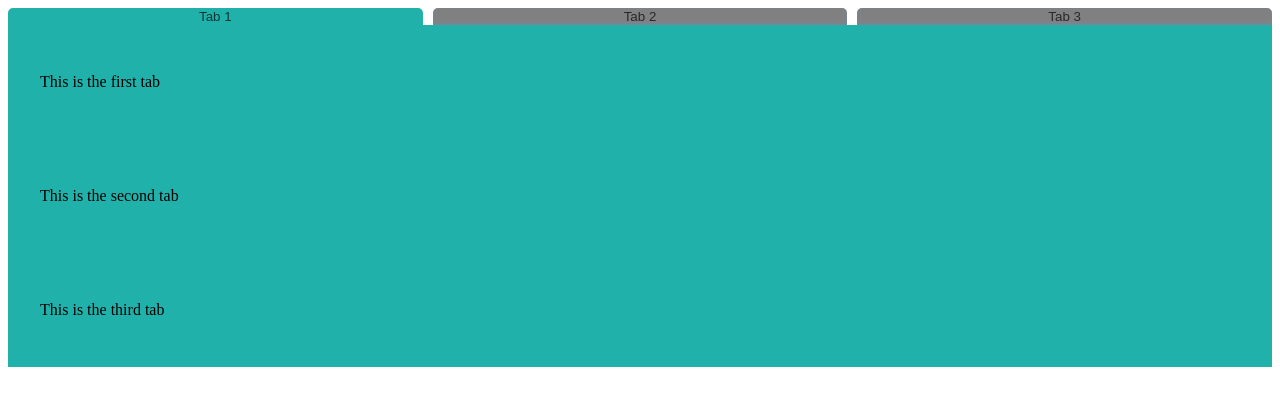
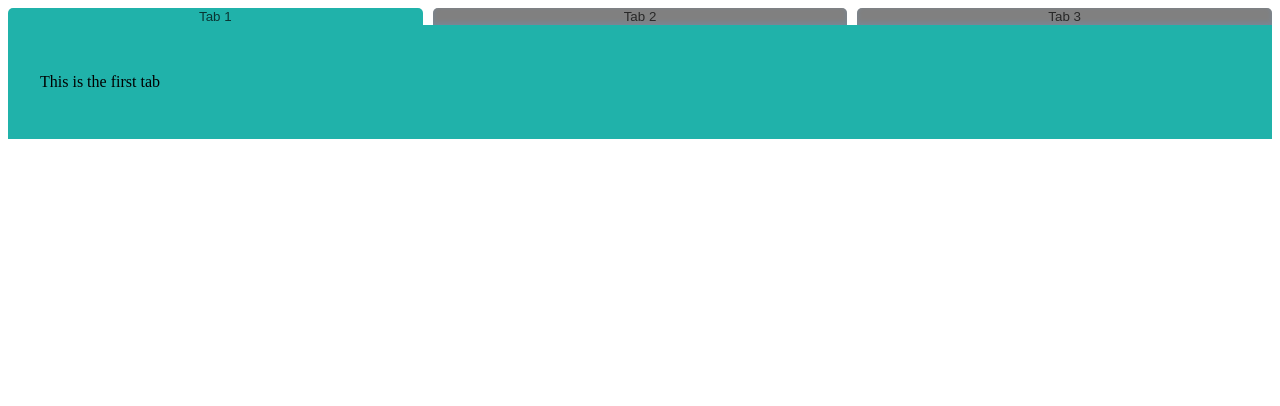
Before and after one commit to dkempton12/javascript-projects-2020, a plain HTML site: page tabs/index.html in a window 1280 px wide. Drawn offline with Linux system fonts and the light colour scheme.

Commit message:
Adding hidden attribute to the other two tab panels (forgot to add)

```diff
--- a/tabs/css/styles.css
+++ b/tabs/css/styles.css
@@ -18,7 +18,7 @@ button {
   border: 0;
   color: #282828;
   border-radius: 5px 5px 0 0;
-  --bs-color: rgba(0,0,0,0.1);
+  box-shadow: rgba(0,0,0,0.1);
   box-shadow: inset 0 -2px 5px lightslategray;
   cursor:pointer;
 }
--- a/tabs/index.html
+++ b/tabs/index.html
@@ -18,10 +18,10 @@
       <div role="tabpanel" aria-labelledby="tab1">
         <p>This is the first tab</p>
       </div>
-      <div role="tabpanel" aria-labelledby="tab2">
+      <div role="tabpanel" aria-labelledby="tab2" hidden>
         <p>This is the second tab</p>
       </div>
-      <div role="tabpanel" aria-labelledby="tab3">
+      <div role="tabpanel" aria-labelledby="tab3" hidden>
         <p>This is the third tab</p>
       </div>
     </div>
```
